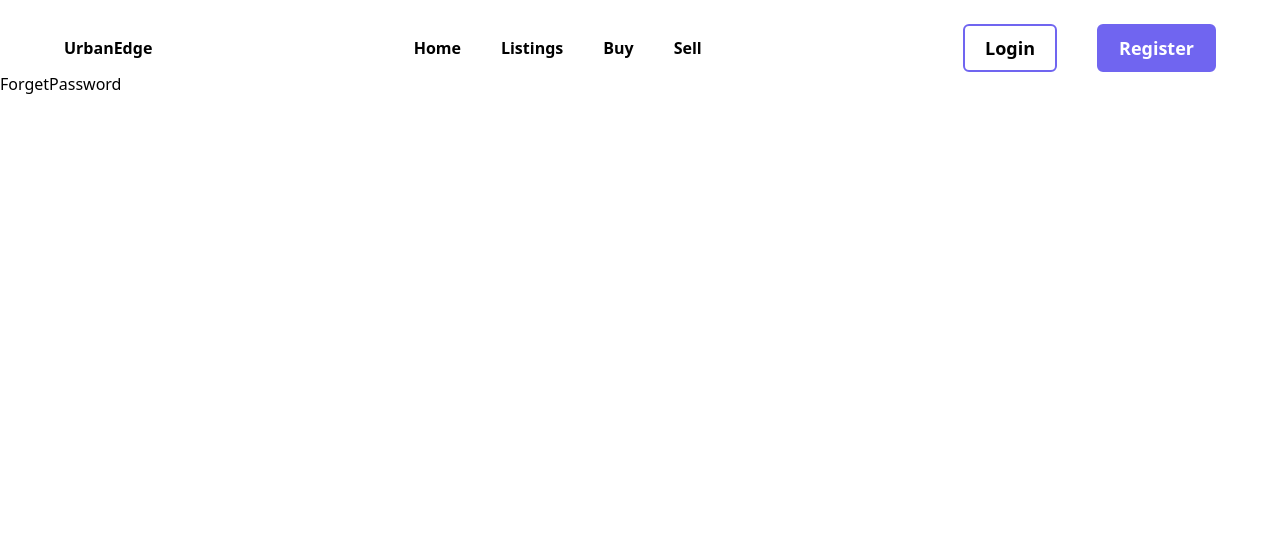
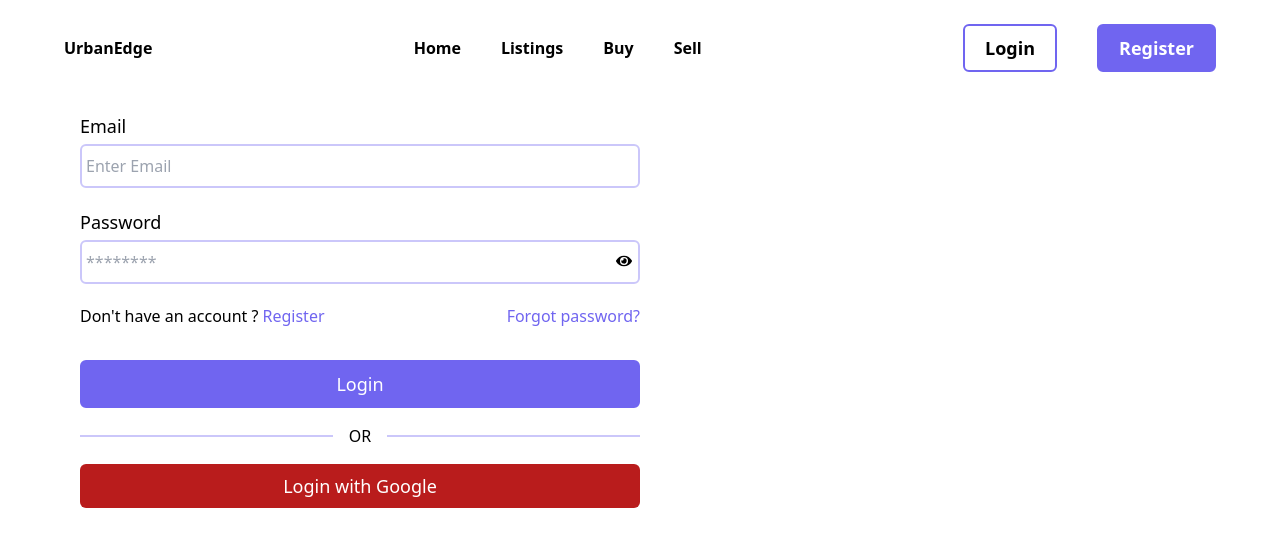
Before and after one commit to WinifredOgbeiwi/UrbanEdge-Realty, a React (Vite) app: page /forgot-password in a window 1280 px wide. Shown: the top 546 px of the page. Built offline with nearby package versions, Linux system fonts and the light colour scheme; no server answers.

Commit message:
login auth

```diff
--- a/src/pages/auth/ForgetPassword.jsx
+++ b/src/pages/auth/ForgetPassword.jsx
@@ -1,9 +1,97 @@
-import React from 'react'
+import { useState } from "react";
+import Button from "../../components/common/Button";
+import Input from "../../components/common/Input";
+import {
+  getAuth,
+  createUserWithEmailAndPassword,
+  updateProfile,
+  signInWithEmailAndPassword,
+} from "firebase/auth";
+import { db } from "../../../firebase";
+import { serverTimestamp, setDoc, doc } from "firebase/firestore";
+import { Link, useNavigate } from "react-router-dom";
+import { toast } from "react-toastify";
+import GoogleAuth from "../../components/GoogleAuth";
 
 const ForgetPassword = () => {
+  const [passwordVisibility, setPasswordVisibility] = useState(true);
+  const [form, setForm] = useState({
+    email: "",
+    password: "",
+  });
+
+  const { email, password } = form;
+  const navigate = useNavigate();
+
+  const handlesOnChange = (e) => {
+    e.preventDefault();
+    setForm((prev) => ({ ...prev, [e.target.id]: e.target.value }));
+  };
+
+  const handlesSubmit = async (e) => {
+    e.preventDefault();
+    try {
+      const auth = getAuth();
+      const userCredential = await signInWithEmailAndPassword(
+        auth,
+        email,
+        password
+      );
+
+      if (userCredential.user) navigate("/");
+    } catch (error) {
+      toast.error("Error! Can't login");
+    }
+  };
+
   return (
-    <div>ForgetPassword</div>
-  )
-}
+    <section className="md:flexing mx-20 my-10">
+      <div className="w-full md:w-1/2 ">
+        <form onSubmit={handlesSubmit}>
+          <Input
+            id="email"
+            text="Email"
+            type="email"
+            placeholder="Enter Email"
+            value={email}
+            onchange={handlesOnChange}
+          />
+          <Input
+            id="password"
+            text="Password"
+            type={passwordVisibility ? "password" : "text"}
+            placeholder="********"
+            setPasswordVisibility={setPasswordVisibility}
+            passwordVisibility={passwordVisibility}
+            value={password}
+            onchange={handlesOnChange}
+          />
+          <div className="flexing mb-5">
+            <p>
+              Don't have an account ?
+              <Link
+                to={"/register"}
+                className="text-primary hover:cursor-pointer ml-1"
+              >
+                Register
+              </Link>
+            </p>
+            <Link
+              to={"/forgot-password"}
+              className="text-primary hover:cursor-pointer "
+            >
+              Forgot password?
+            </Link>
+          </div>
+          <Button text="Login" bg="bg-primary text-white w-full mt-3" />
+        </form>
+        <div className=" my-4 flex items-center text-center before:border-t-2 before:flex-1 before:border-secondary after:border-t-2 after:flex-1  after:border-secondary ">
+          <p className="mx-4">OR</p>
+        </div>
+        <GoogleAuth page="Login" />
+      </div>
+    </section>
+  );
+};
 
-export default ForgetPassword
+export default ForgetPassword;
```
